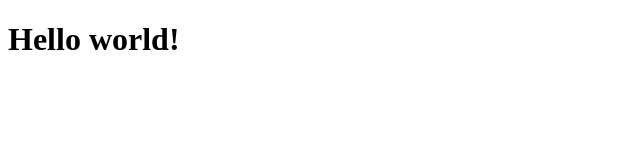
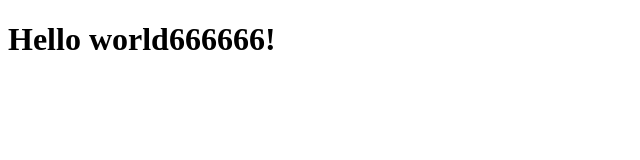
Before and after one commit to nhmanman/nhmanman.github.io, a plain HTML site: page index.html in a window 1280 px wide. Shown: the whole page, without its empty margins (0-640 px from the left). Drawn offline with Linux system fonts and the light colour scheme.

Commit message:
Update index.html

```diff
--- a/index.html
+++ b/index.html
@@ -1,6 +1,6 @@
 <!DOCTYPE html>
 <html>
 <body>
-<h1>Hello world!</h1>
+<h1>Hello world666666!</h1>
 </body>
 </html>
```
